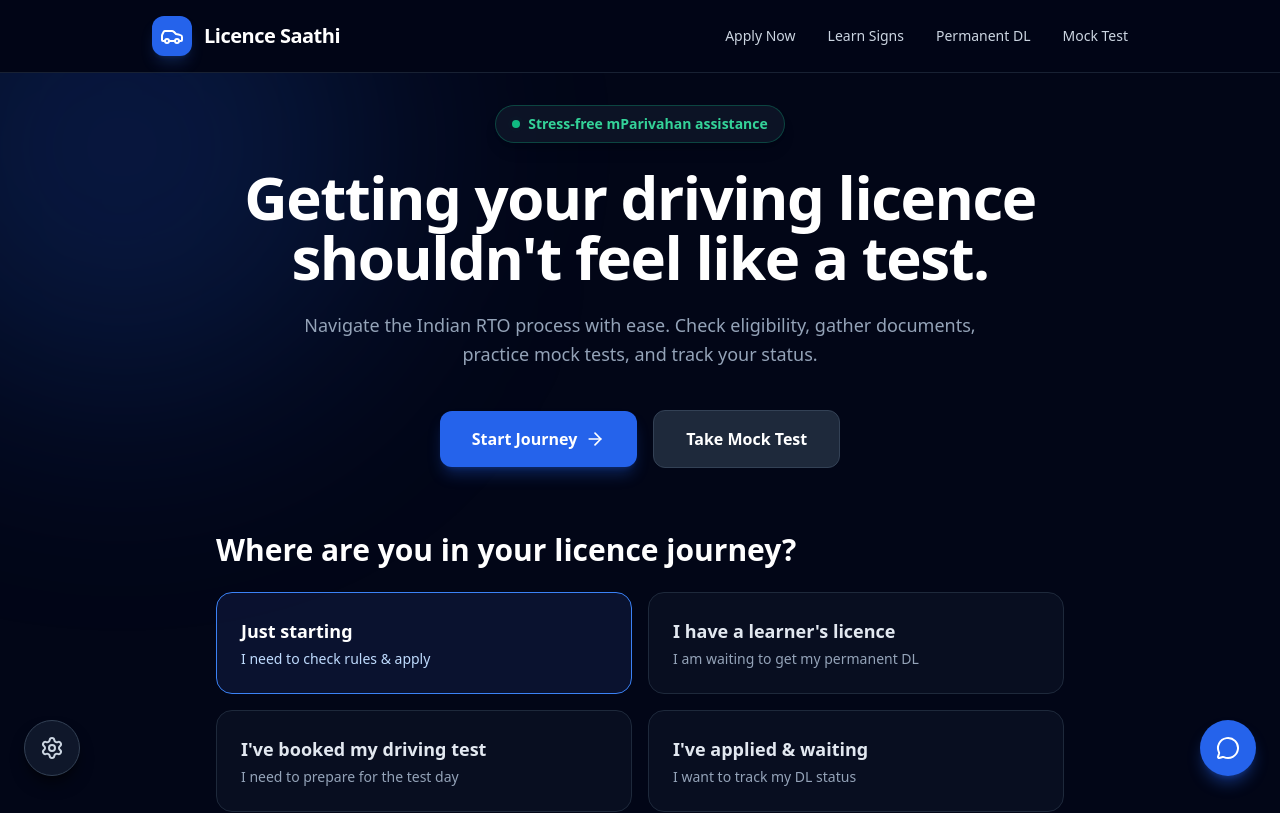
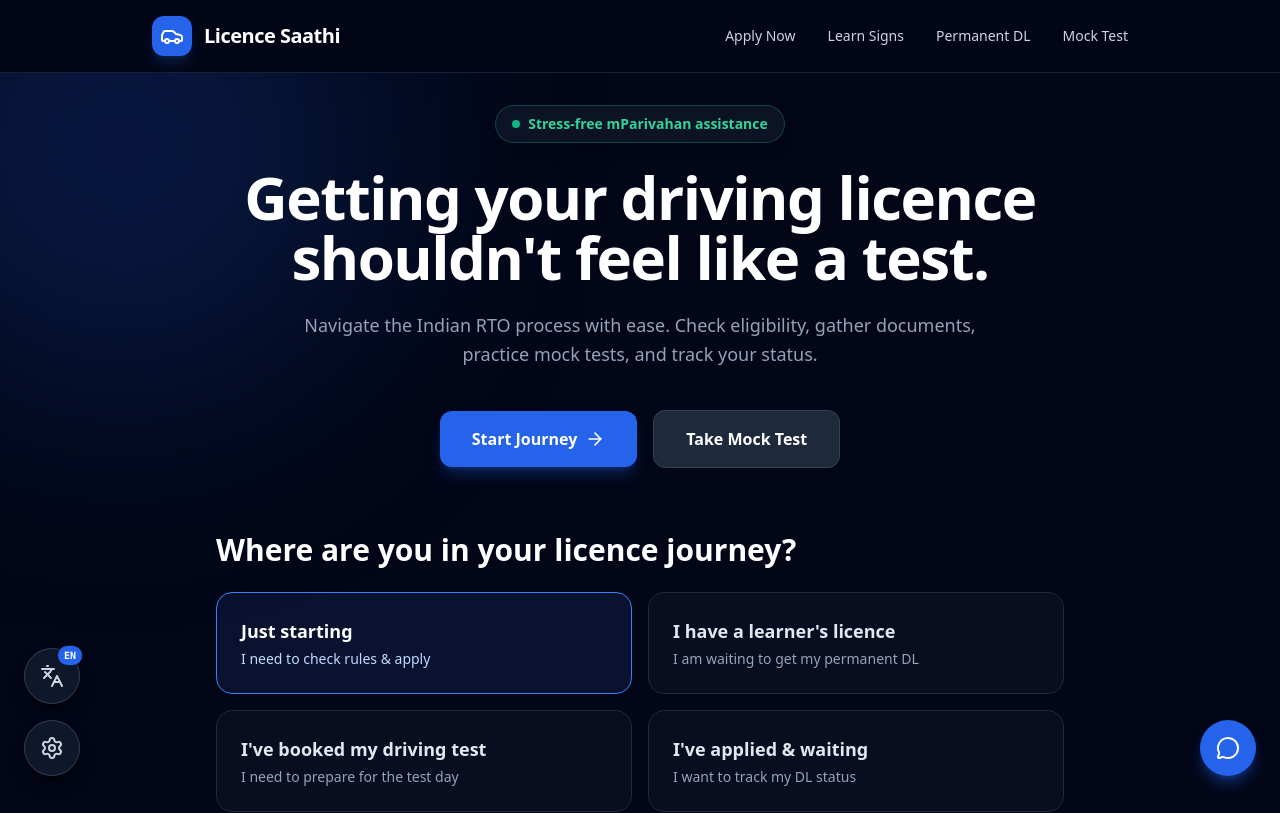
Before and after one commit to xAvirajx/Licence-Saathi, a React (Vite) app: page / in a window 1280 px wide. Shown: the top 813 px of the page. Built offline with nearby package versions, Linux system fonts and the light colour scheme.

Commit message:
Add floating quick language switcher button with native script popover

```diff
--- a/src/App.jsx
+++ b/src/App.jsx
@@ -1,6 +1,6 @@
 import { useState, createContext, useEffect, Suspense, lazy } from 'react';
 import { Routes, Route, Link, useLocation } from 'react-router-dom';
-import { Settings as SettingsIcon, WifiOff, Car, Menu, X, Share2 } from 'lucide-react';
+import { Settings as SettingsIcon, WifiOff, Car, Menu, X, Share2, Languages, Check } from 'lucide-react';
 import { motion, AnimatePresence } from 'framer-motion';
 import { en } from './i18n/en';
 import { hi } from './i18n/hi';
@@ -45,6 +45,9 @@ export default function App() {
   const [readAloud, setReadAloud] = useState(() => localStorage.getItem('ls_readAloud') === 'true');
   const [isOnline, setIsOnline] = useState(navigator.onLine);
   const [mobileMenuOpen, setMobileMenuOpen] = useState(false);
+
+  // Floating language switcher menu state
+  const [langMenuOpen, setLangMenuOpen] = useState(false);
 
   const location = useLocation();
 
@@ -212,10 +215,64 @@ export default function App() {
           </Suspense>
         </main>
 
-        {/* Floating Chat Helper */}
+        {/* Floating Chat Helper (Bottom Right) */}
         <ChatHelper />
 
-        {/* Floating Settings Button */}
+        {/* 3. FLOATING ACTION BUTTONS (Bottom Left) */}
+
+        {/* Floating Language Switcher (Stacked above Settings) */}
+        <div className="fixed bottom-24 left-6 z-40">
+          <AnimatePresence>
+            {langMenuOpen && (
+              <motion.div
+                initial={{ opacity: 0, y: 10, scale: 0.95 }}
+                animate={{ opacity: 1, y: 0, scale: 1 }}
+                exit={{ opacity: 0, y: 10, scale: 0.95 }}
+                transition={{ duration: 0.15 }}
+                className="absolute bottom-16 left-0 bg-slate-900 border border-slate-700/90 rounded-2xl p-1.5 shadow-2xl backdrop-blur-xl w-40 space-y-1 mb-1"
+              >
+                <div className="px-3 py-1.5 text-[10px] font-bold uppercase tracking-wider text-slate-400 border-b border-slate-800">
+                  {lang === 'en' ? 'Select Language' : lang === 'hi' ? 'भाषा चुनें' : 'ભાષા પસંદ કરો'}
+                </div>
+                {[
+                  { code: 'en', label: 'English' },
+                  { code: 'hi', label: 'हिंदी' },
+                  { code: 'gu', label: 'ગુજરાતી' }
+                ].map((item) => (
+                  <button
+                    key={item.code}
+                    onClick={() => {
+                      setLang(item.code);
+                      setLangMenuOpen(false);
+                    }}
+                    className={`w-full flex items-center justify-between px-3 py-2 rounded-xl text-xs font-bold transition-all ${
+                      lang === item.code
+                        ? 'bg-blue-600 text-white shadow-md'
+                        : 'text-slate-300 hover:bg-slate-800 hover:text-white'
+                    }`}
+                  >
+                    <span>{item.label}</span>
+                    {lang === item.code && <Check size={14} className="stroke-[3]" />}
+                  </button>
+                ))}
+              </motion.div>
+            )}
+          </AnimatePresence>
+
+          <button
+            onClick={() => setLangMenuOpen(!langMenuOpen)}
+            aria-label="Change Language"
+            title="Change Language / भाषा बदलें / ભાષા બદલો"
+            className="w-14 h-14 bg-slate-900 border border-slate-700 text-slate-300 rounded-full flex items-center justify-center shadow-lg shadow-black/50 hover:bg-slate-800 hover:text-white transition-all relative group"
+          >
+            <Languages size={24} className="group-hover:scale-110 transition-transform" />
+            <span className="absolute -top-1 -right-1 bg-blue-600 text-white font-mono text-[10px] font-bold px-1.5 py-0.5 rounded-full uppercase border border-slate-900 shadow">
+              {lang}
+            </span>
+          </button>
+        </div>
+
+        {/* Floating Settings Button (Bottom Left) */}
         <Link
           to="/settings"
           aria-label="App Settings"
@@ -224,7 +281,7 @@ export default function App() {
           <SettingsIcon size={24} />
         </Link>
 
-        {/* 3. CONTENTINFO FOOTER WITH WHATSAPP REFERRAL BUTTON */}
+        {/* 4. CONTENTINFO FOOTER WITH WHATSAPP REFERRAL BUTTON */}
         <footer role="contentinfo" className="relative z-10 border-t border-slate-800/80 w-full mt-auto py-8 px-6 bg-slate-950/60">
           <div className="max-w-5xl mx-auto flex flex-col md:flex-row items-center justify-between gap-6">
             <div className="flex items-center gap-2">
```
